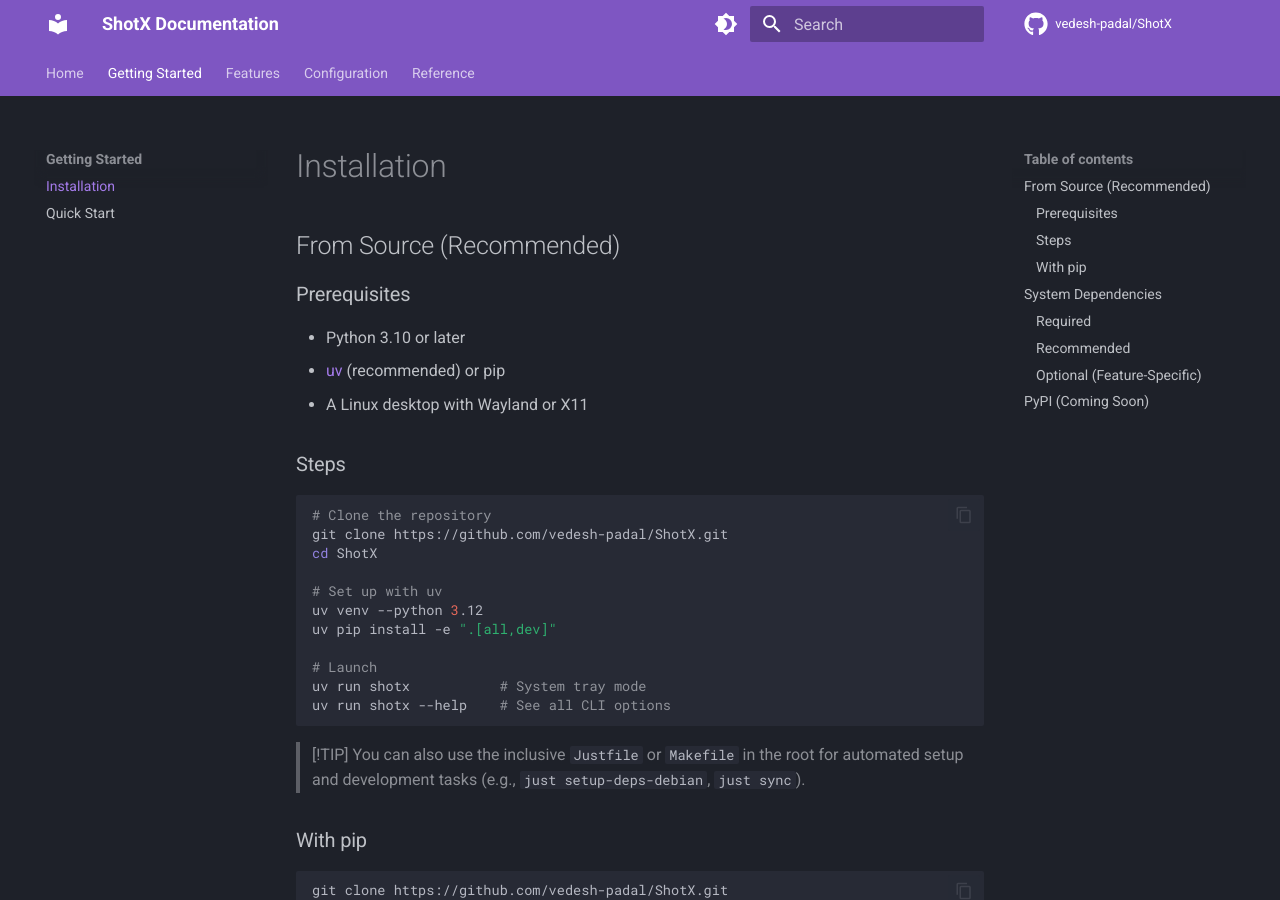
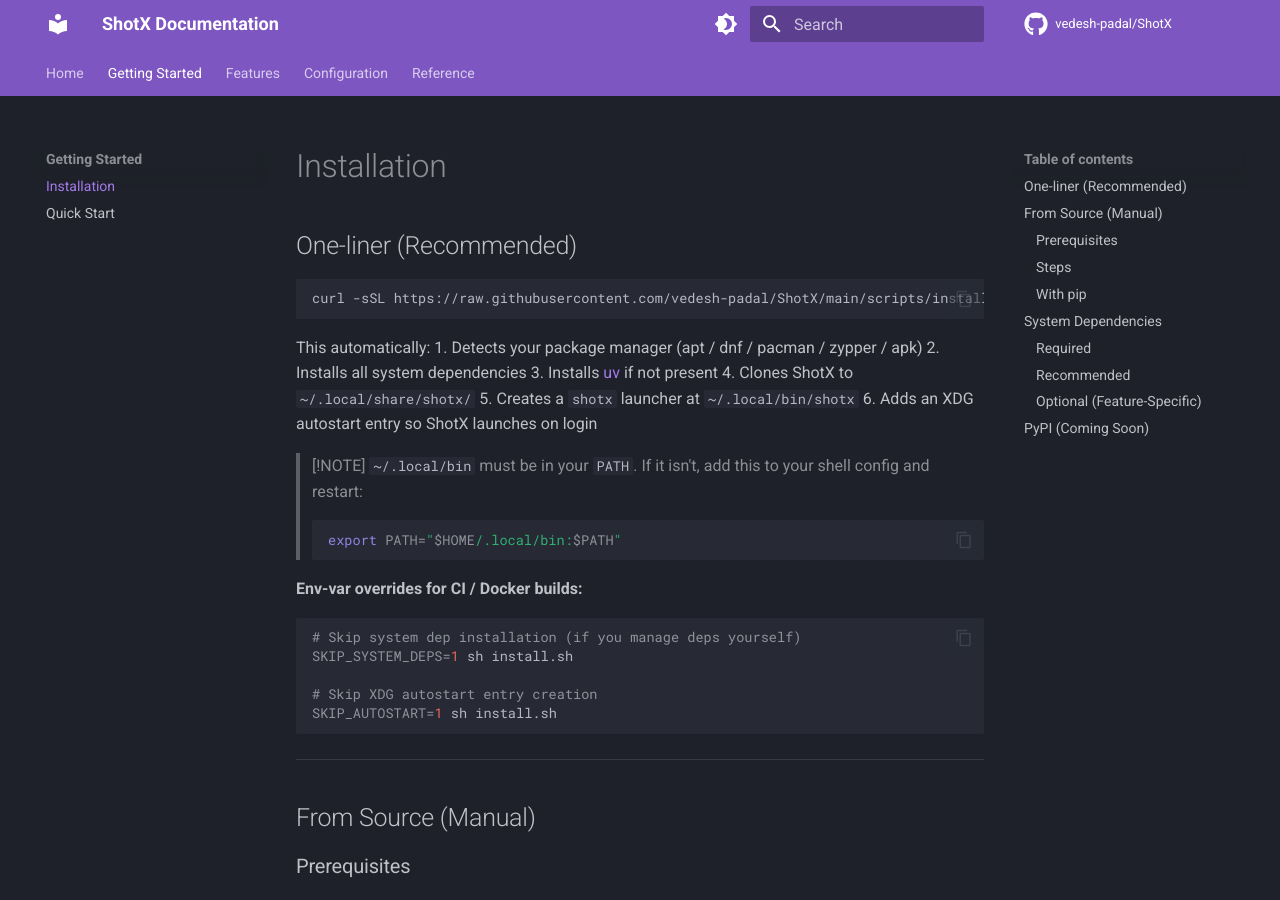
Before and after one commit to vedesh-padal/ShotX, an MkDocs documentation site: the page built from docs/getting-started/installation.md, in a window 1280 px wide and 900 px high. Built offline with MkDocs 1.6.1 and Material for MkDocs 9.7.7, drawn with Linux system fonts in a browser that asks for light colours; comment, search, counter and statistics services are not loaded.

Commit message:
feat(install): add multi-distro curl-based installer script
scripts/install.sh:
- Supports apt (Ubuntu/Debian), dnf (Fedora/RHEL), yum (old RHEL/CentOS),
  pacman (Arch/Manjaro), zypper (openSUSE), apk (Alpine)
- Detects libgirepository package name (Ubuntu 22 vs 24+ difference)
- Installs uv if not present (via astral's install.sh)
- Clones ShotX to ~/.local/share/shotx/ (or pulls latest if already installed)
- Creates ~/.local/bin/shotx launcher
- Creates XDG autostart entry at ~/.config/autostart/shotx.desktop
- Env-var overrides: SKIP_SYSTEM_DEPS=1, SKIP_AUTOSTART=1
- Graceful degradation: color output only if TTY, non-fatal for optional deps
- bash -n syntax check passes, set -euo pipefail throughout

docs: update installation.md with one-liner, env-var docs, and PATH advice

````diff
--- a/docs/getting-started/installation.md
+++ b/docs/getting-started/installation.md
@@ -1,6 +1,38 @@
 # Installation
 
-## From Source (Recommended)
+## One-liner (Recommended)
+
+```bash
+curl -sSL https://raw.githubusercontent.com/vedesh-padal/ShotX/main/scripts/install.sh | sh
+```
+
+This automatically:
+1. Detects your package manager (apt / dnf / pacman / zypper / apk)
+2. Installs all system dependencies
+3. Installs [uv](https://docs.astral.sh/uv/) if not present
+4. Clones ShotX to `~/.local/share/shotx/`
+5. Creates a `shotx` launcher at `~/.local/bin/shotx`
+6. Adds an XDG autostart entry so ShotX launches on login
+
+> [!NOTE]
+> `~/.local/bin` must be in your `PATH`. If it isn't, add this to your shell config and restart:
+> ```bash
+> export PATH="$HOME/.local/bin:$PATH"
+> ```
+
+**Env-var overrides for CI / Docker builds:**
+
+```bash
+# Skip system dep installation (if you manage deps yourself)
+SKIP_SYSTEM_DEPS=1 sh install.sh
+
+# Skip XDG autostart entry creation
+SKIP_AUTOSTART=1 sh install.sh
+```
+
+---
+
+## From Source (Manual)
 
 ### Prerequisites
 
````
Also changed, not shown: 1 other file.
